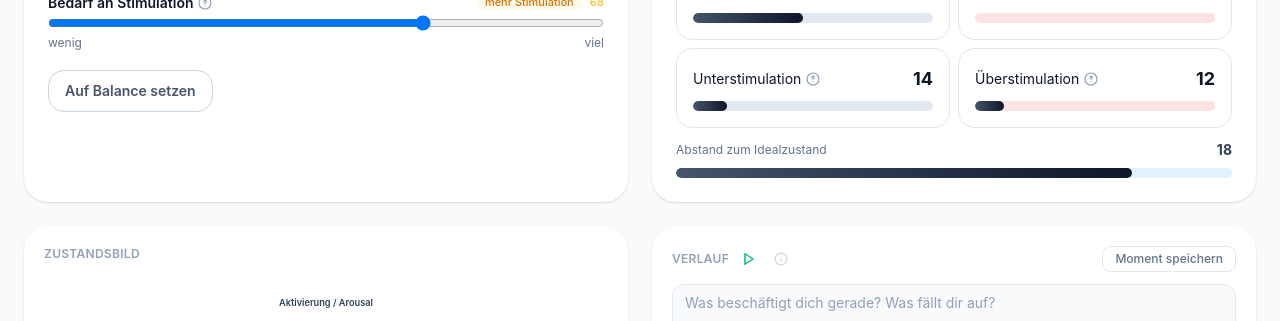
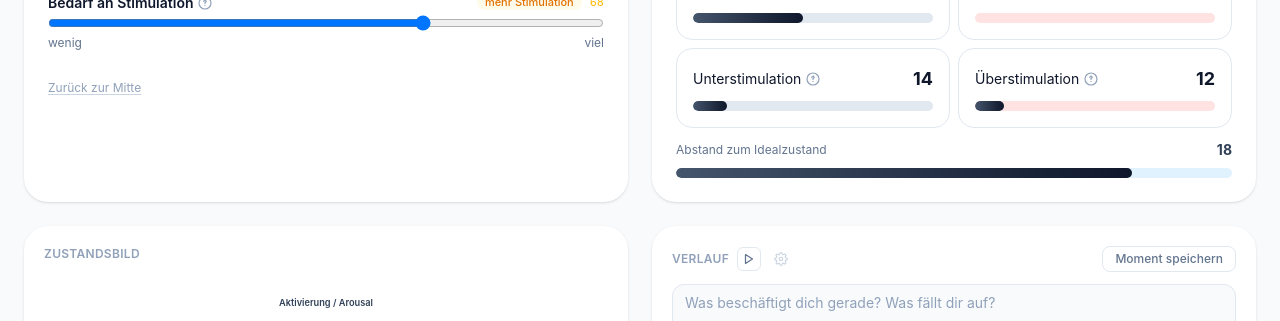
Before and after one commit to RobertMischke/self-regulation, an Angular app: page /dashboard/adhs-regulation in a window 1280 px wide. Shown: the part 741-1062 px from the top of the page. Built offline with nearby package versions, Linux system fonts and the light colour scheme.

Commit message:
feat: add instant tooltip functionality for improved user interaction; enhance button accessibility

```diff
--- a/src/app/dashboard/dashboard.component.html
+++ b/src/app/dashboard/dashboard.component.html
@@ -2,7 +2,7 @@
   <div class="relative mx-auto grid max-w-7xl gap-6">
 
     <!-- Nav-Link: über dem Content auf schmalen Screens, links daneben ab xl -->
-    <a routerLink="/" class="inline-flex items-center gap-1 text-sm text-slate-400 hover:text-slate-900 transition-colors xl:absolute xl:-left-40 xl:top-2">
+    <a routerLink="/" class="inline-flex items-center gap-1 text-sm text-slate-400 hover:text-slate-900 transition-colors lg:absolute lg:-left-40 lg:top-2">
       &#8592; Alle Dashboards
     </a>
 
@@ -71,10 +71,10 @@
           }
         </div>
 
-        <div class="mt-5">
-          <button type="button" (click)="resetToBalanced()"
-            class="rounded-2xl border border-slate-300 px-4 py-2.5 text-sm font-semibold text-slate-600 transition hover:bg-slate-100">
-            Auf Balance setzen
+        <div class="mt-6">
+          <button type="button" (click)="resetToBalanced()" title="Alle Regler auf die neutrale Mitte zur&uuml;cksetzen"
+            class="instant-tooltip text-xs text-slate-400 underline decoration-slate-300 underline-offset-2 transition hover:text-slate-600 hover:decoration-slate-400">
+            Zur&uuml;ck zur Mitte
           </button>
         </div>
       </section>
@@ -214,27 +214,27 @@
           <div class="flex items-center gap-2">
             <h2 class="text-xs font-semibold uppercase tracking-wide text-slate-400">Verlauf</h2>
             <!-- Autosave toggle -->
-            <button type="button" (click)="toggleAutosave()" [title]="autosaveEnabled() ? 'Autosave aktiv' : 'Autosave pausiert'"
-              class="grid h-6 w-6 place-items-center rounded-full transition"
-              [class]="autosaveEnabled() ? 'text-emerald-500 hover:bg-emerald-50' : 'text-slate-300 hover:bg-slate-100'">
+            <button type="button" (click)="toggleAutosave()" [title]="autosaveEnabled() ? 'Autosave aktiv (' + autosaveSeconds() + 's) – klicken zum Pausieren' : 'Autosave pausiert – klicken zum Aktivieren'"
+              class="instant-tooltip grid h-6 w-6 place-items-center rounded-md border border-slate-200 transition hover:bg-slate-50"
+              [class]="autosaveEnabled() ? 'text-slate-500' : 'text-slate-300'">
               @if (autosaveEnabled()) {
-                <svg class="h-3.5 w-3.5" viewBox="0 0 24 24" fill="none" stroke="currentColor" stroke-width="2.5" stroke-linecap="round" stroke-linejoin="round"><polygon points="5 3 19 12 5 21 5 3"/></svg>
+                <svg class="h-3 w-3" viewBox="0 0 24 24" fill="none" stroke="currentColor" stroke-width="2.5" stroke-linecap="round" stroke-linejoin="round"><polygon points="5 3 19 12 5 21 5 3"/></svg>
               } @else {
-                <svg class="h-3.5 w-3.5" viewBox="0 0 24 24" fill="none" stroke="currentColor" stroke-width="2.5" stroke-linecap="round" stroke-linejoin="round"><rect x="6" y="4" width="4" height="16"/><rect x="14" y="4" width="4" height="16"/></svg>
+                <svg class="h-3 w-3" viewBox="0 0 24 24" fill="none" stroke="currentColor" stroke-width="2.5" stroke-linecap="round" stroke-linejoin="round"><rect x="6" y="4" width="4" height="16"/><rect x="14" y="4" width="4" height="16"/></svg>
               }
             </button>
             <!-- Info icon -->
             <div class="relative">
               <button type="button" (click)="showAutosaveInfo.set(!showAutosaveInfo())"
                 class="grid h-6 w-6 place-items-center rounded-full text-slate-300 transition hover:bg-slate-100 hover:text-slate-500">
-                <svg class="h-3.5 w-3.5" viewBox="0 0 24 24" fill="none" stroke="currentColor" stroke-width="2" stroke-linecap="round" stroke-linejoin="round"><circle cx="12" cy="12" r="10"/><path d="M12 16v-4"/><path d="M12 8h.01"/></svg>
+                <svg class="h-3.5 w-3.5" viewBox="0 0 24 24" fill="none" stroke="currentColor" stroke-width="2" stroke-linecap="round" stroke-linejoin="round"><circle cx="12" cy="12" r="3"/><path d="M19.4 15a1.65 1.65 0 0 0 .33 1.82l.06.06a2 2 0 0 1-2.83 2.83l-.06-.06a1.65 1.65 0 0 0-1.82-.33 1.65 1.65 0 0 0-1 1.51V21a2 2 0 0 1-4 0v-.09A1.65 1.65 0 0 0 9 19.4a1.65 1.65 0 0 0-1.82.33l-.06.06a2 2 0 0 1-2.83-2.83l.06-.06A1.65 1.65 0 0 0 4.68 15a1.65 1.65 0 0 0-1.51-1H3a2 2 0 0 1 0-4h.09A1.65 1.65 0 0 0 4.6 9a1.65 1.65 0 0 0-.33-1.82l-.06-.06a2 2 0 0 1 2.83-2.83l.06.06A1.65 1.65 0 0 0 9 4.68a1.65 1.65 0 0 0 1-1.51V3a2 2 0 0 1 4 0v.09a1.65 1.65 0 0 0 1 1.51 1.65 1.65 0 0 0 1.82-.33l.06-.06a2 2 0 0 1 2.83 2.83l-.06.06A1.65 1.65 0 0 0 19.4 9a1.65 1.65 0 0 0 1.51 1H21a2 2 0 0 1 0 4h-.09a1.65 1.65 0 0 0-1.51 1z"/></svg>
               </button>
               @if (showAutosaveInfo()) {
                 <div class="absolute left-0 top-8 z-30 w-64 rounded-xl border border-slate-200 bg-white p-4 shadow-lg" (click)="$event.stopPropagation()">
                   <button type="button" (click)="showAutosaveInfo.set(false)"
                     class="absolute right-2 top-2 grid h-5 w-5 place-items-center rounded-full text-slate-400 transition hover:bg-slate-100 hover:text-slate-600">&times;</button>
                   <p class="pr-5 text-xs leading-relaxed text-slate-600">
-                    Wenn aktiv, wird nach jeder &Auml;nderung automatisch ein Moment gespeichert &ndash; sobald du <strong>{{ autosaveSeconds() }}&nbsp;s</strong> lang nichts mehr ver&auml;nderst.
+                    Wenn Auto-Save aktiv, wird nach jeder &Auml;nderung automatisch ein Moment gespeichert &ndash; sobald du <strong>{{ autosaveSeconds() }}&nbsp;s</strong> lang nichts mehr ver&auml;nderst.
                   </p>
                   <div class="mt-3 flex items-center gap-2">
                     <label class="text-[11px] text-slate-500">Intervall (s)</label>
--- a/src/styles.css
+++ b/src/styles.css
@@ -1 +1,20 @@
 @import "tailwindcss";
+
+/* Instant native tooltips */
+.instant-tooltip { position: relative; }
+.instant-tooltip:hover::after {
+  content: attr(title);
+  position: absolute;
+  left: 50%; bottom: calc(100% + 6px);
+  transform: translateX(-50%);
+  white-space: nowrap;
+  padding: 3px 8px;
+  border-radius: 6px;
+  font-size: 11px;
+  background: #1e293b; color: #fff;
+  pointer-events: none;
+  z-index: 50;
+  opacity: 0;
+  animation: tooltip-in 0.1s ease-out forwards;
+}
+@keyframes tooltip-in { to { opacity: 1; } }
```
